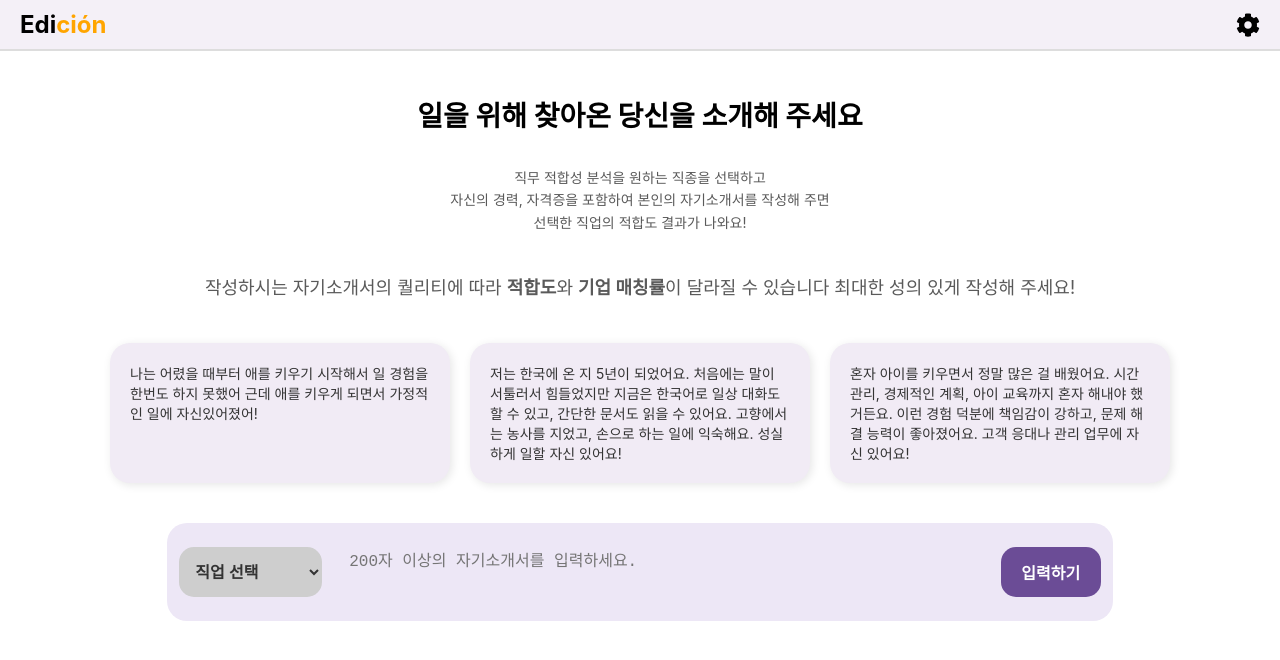
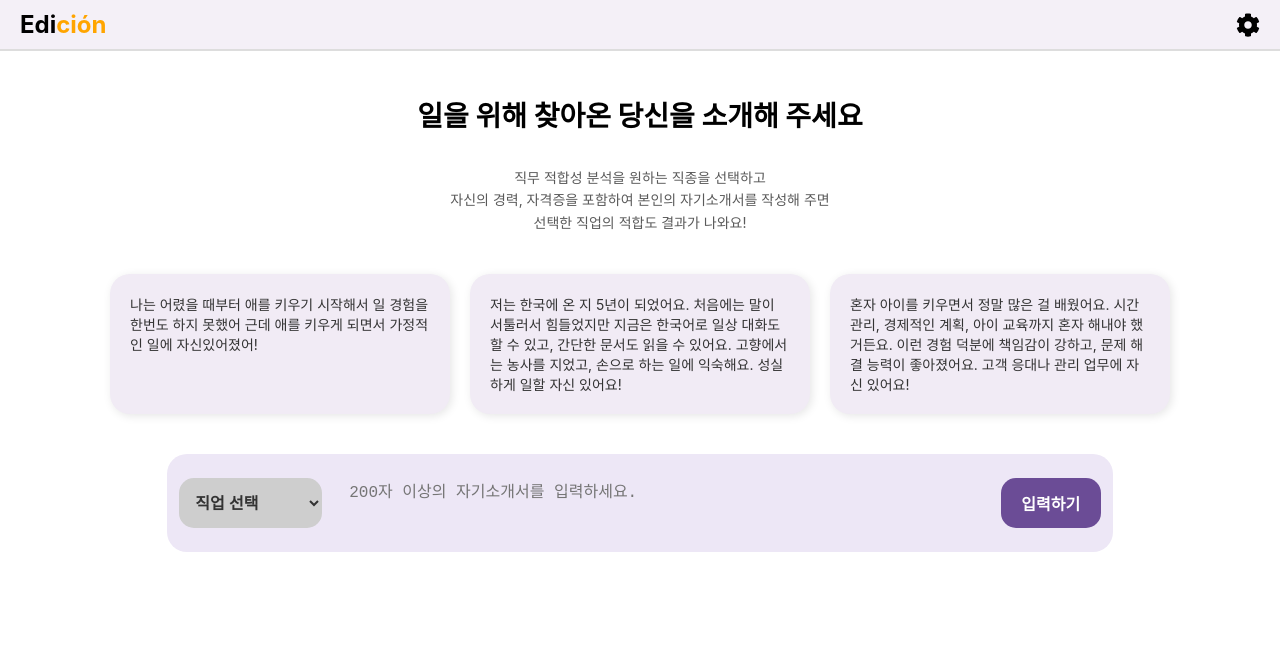
Before and after one commit to NLP-JungDam/edicion_react, a React (Create React App) app: page /user in a window 1280 px wide. Shown: the top 660 px of the page. Built offline with nearby package versions, Linux system fonts and the light colour scheme.

Commit message:
모델 API 연결 관련 수정

```diff
--- a/src/components/JobList.jsx
+++ b/src/components/JobList.jsx
@@ -104,34 +104,30 @@ const JobList = () => {
       const similarityResponse = await fetch("http://127.0.0.1:5500/employer/similarity", {
         method: "POST",
         headers: { "Content-Type": "application/json" },
-        body: JSON.stringify(fastApiRequestBody)
+        body: JSON.stringify(fastApiRequestBody),
       });
 
-      if(!similarityResponse.ok) {
+      if (!similarityResponse.ok) {
         console.error("FastAPI 호출 실패");
         setLoading(false);
         return;
       }
 
       const similarityData = await similarityResponse.json();
-      console.log("모델 res 값", similarityData);
-      console.log("📌 Chroma 유사도:", similarityData.chroma_scores);
-      console.log("📌 GPT 유사도:", similarityData.gpt_scores);
-      console.log("📌 최종 점수:", similarityData.final_scores);
+      console.log("최종 점수:", similarityData.final_scores);
 
-      const applicantsData = Object.keys(similarityData).map((jobId) => ({
-        jobId,
-        applicants: { userId, fitness: similarityData[jobId] },
+      // `final_scores`에서 jobId만 추출하여 applicantsData 생성
+      const applicantsData = Object.entries(similarityData.final_scores).map(([jobId, score]) => ({
+        jobId, // MongoDB ObjectId 형식 유지
+        applicants: { userId, fitness: score },
       }));
 
-      console.log("뭔 값?", applicantsData);
+      console.log("변환된 applicantsData:", applicantsData);
 
-      // 이력서 제출 API
+      // 이력서 제출 API 호출
       const applyResponse = await fetch("http://localhost:8080/job/apply", {
         method: "POST",
-        headers: {
-          "Content-Type": "application/json",
-        },
+        headers: { "Content-Type": "application/json" },
         body: JSON.stringify({
           userId,
           applicantsData,
@@ -143,9 +139,10 @@ const JobList = () => {
         return;
       }
 
-      console.log("이력서 제출 성공")
-        setLoading(false);
-        setIsModalOpen(true);
+      console.log("이력서 제출 성공");
+      setLoading(false);
+      setIsModalOpen(true);
+
     } catch (error) {
       console.error("이력서 제출 중 오류 발생", error);
     }
--- a/src/pages/UserPage.jsx
+++ b/src/pages/UserPage.jsx
@@ -63,11 +63,9 @@ const UserPage = () => {
                 <h1>일을 위해 찾아온 당신을 소개해 주세요</h1>
                 <h6>
                     직무 적합성 분석을 원하는 직종을 선택하고 <br />
-                    자신의 경력, 자격증을 포함하여 본인의 자기소개서를 작성해 주면 <br />
-                    선택한 직업의 적합도 결과가 나와요! <br /><br />
-                    <h3>
-                        작성하시는 자기소개서의 퀄리티에 따라 <strong>적합도</strong>와 <strong>기업 매칭률</strong>이 달라질 수 있습니다                    최대한 성의 있게 작성해 주세요!
-                    </h3>
+                    자신의 경력, 자격증을 포함하여 본인의 자기소개서를 작성해 주면
+                    <br />
+                    선택한 직업의 적합도 결과가 나와요!
                 </h6>
             </section>
 
```
